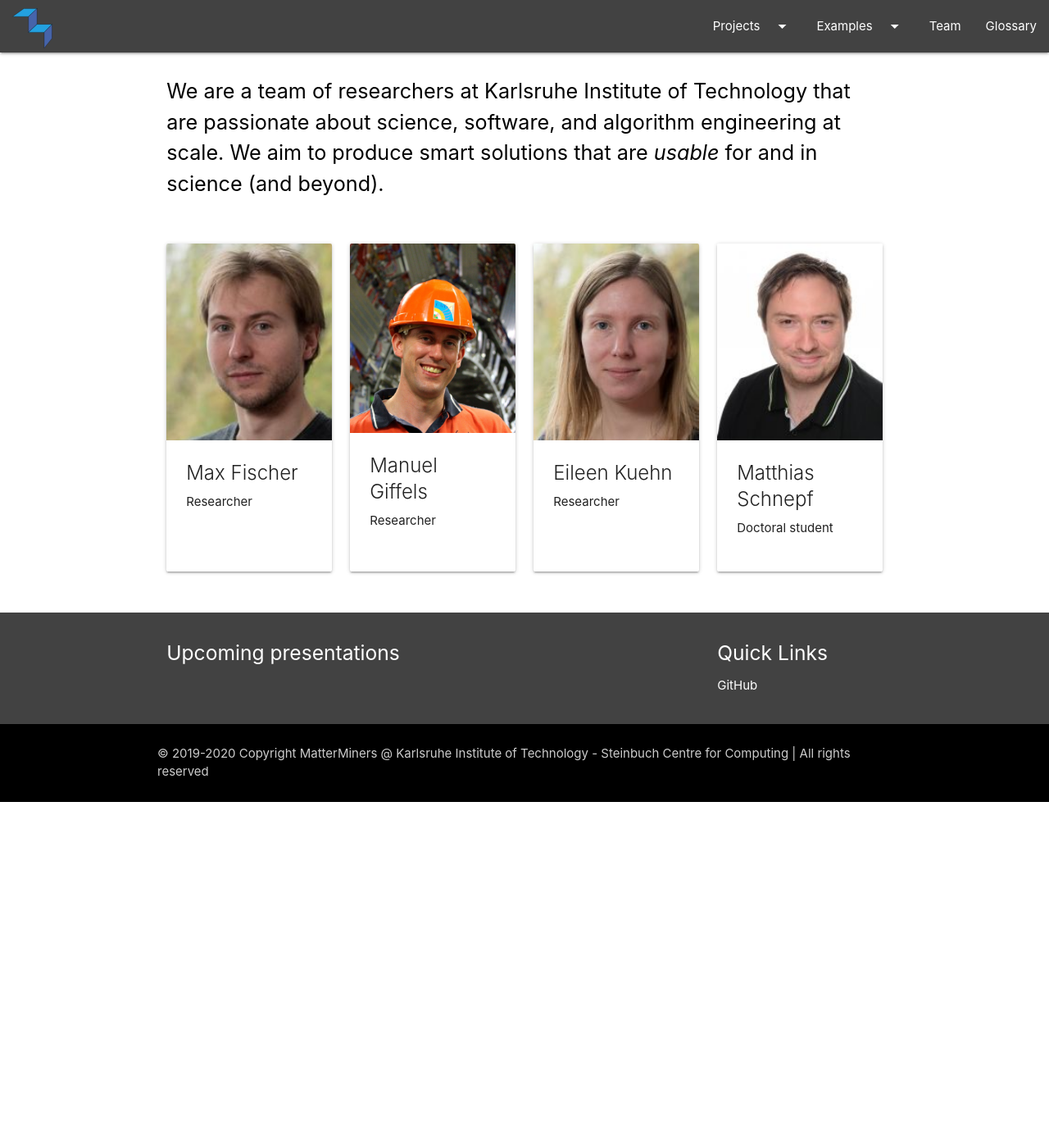
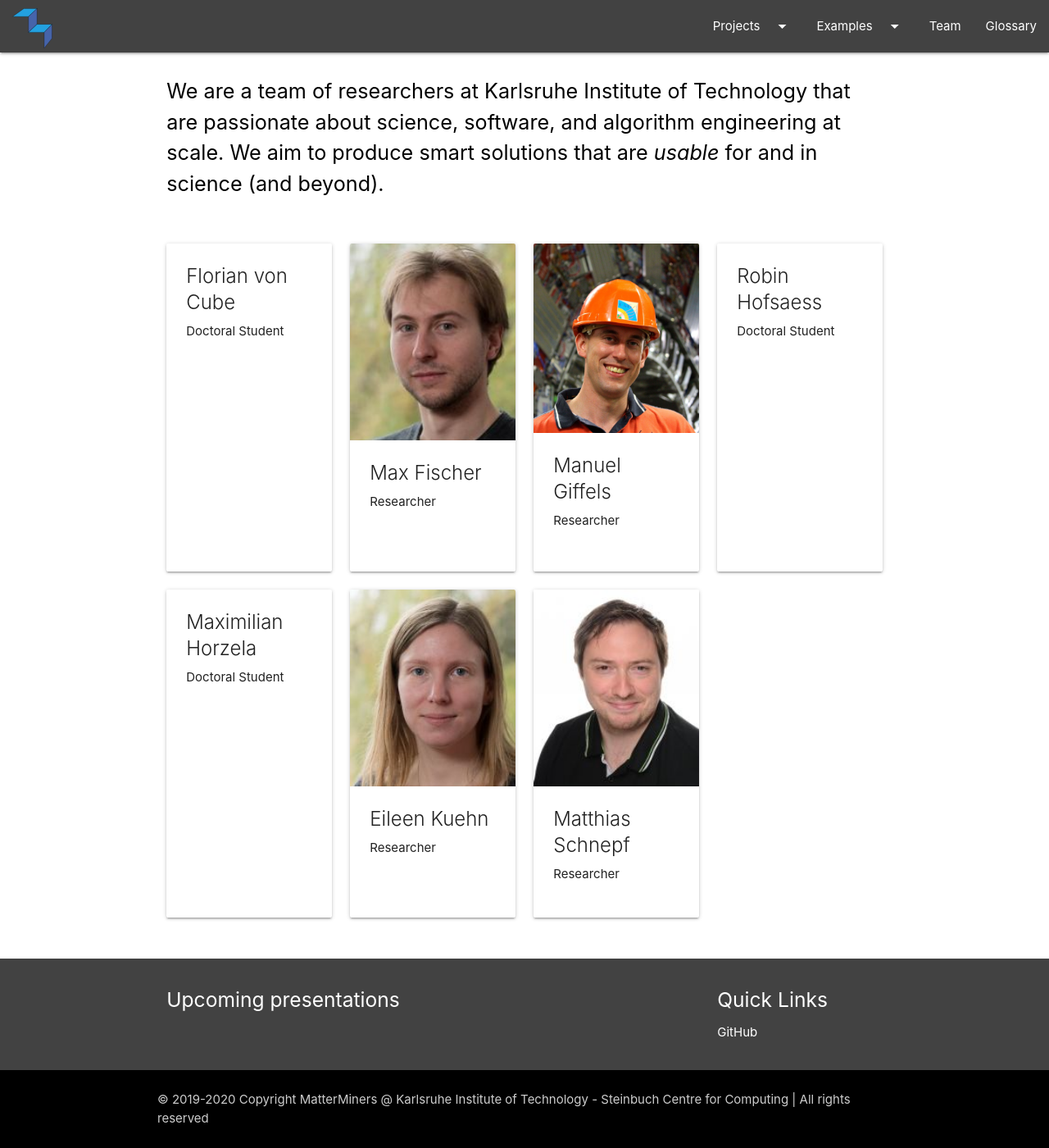
Before and after one commit to MatterMiners/matterminers.github.io, a Jekyll site: the page built from index.md, in a window 1280 px wide and 1400 px high, scrolled down 3993 px. Shown: the whole window at 82% size. Built offline with Jekyll 4.4.1, drawn with Linux system fonts in a browser that asks for light colours; nearby versions of some CDN libraries; before the commit the page ends 4971 px from its top, so only the background shows below that.

Commit message:
updated team

```diff
--- a/_layouts/home.html
+++ b/_layouts/home.html
@@ -109,6 +109,14 @@
 		<div class="row">
 			<div class="col s6 m4 l3">
 				<div class="card medium">
+					<div class="card-content">
+						<span class="card-title">Florian von Cube</span>
+						<p>Doctoral Student</p>
+					</div>
+				</div>
+			</div>
+			<div class="col s6 m4 l3">
+				<div class="card medium">
 					<div class="card-image">
 						<img src="assets/images/max_fischer.jpeg" alt="Max Fischer"/>
 					</div>
@@ -131,6 +139,22 @@
 			</div>
 			<div class="col s6 m4 l3">
 				<div class="card medium">
+					<div class="card-content">
+						<span class="card-title">Robin Hofsaess</span>
+						<p>Doctoral Student</p>
+					</div>
+				</div>
+			</div>
+			<div class="col s6 m4 l3">
+				<div class="card medium">
+					<div class="card-content">
+						<span class="card-title">Maximilian Horzela</span>
+						<p>Doctoral Student</p>
+					</div>
+				</div>
+			</div>
+			<div class="col s6 m4 l3">
+				<div class="card medium">
 					<div class="card-image">
 						<img src="assets/images/eileen_kuehn.jpeg" alt="Eileen Kuehn"/>
 					</div>
@@ -147,7 +171,7 @@
 					</div>
 					<div class="card-content">
 						<span class="card-title">Matthias Schnepf</span>
-						<p>Doctoral student</p>
+						<p>Researcher</p>
 					</div>
 				</div>
 			</div>
```
